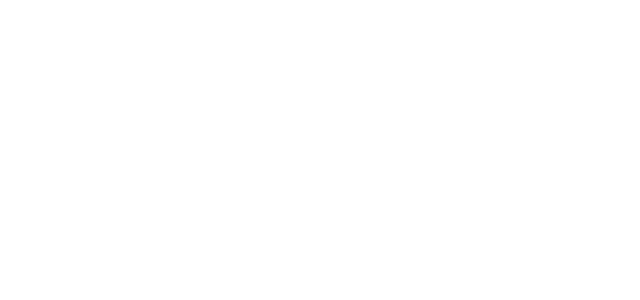
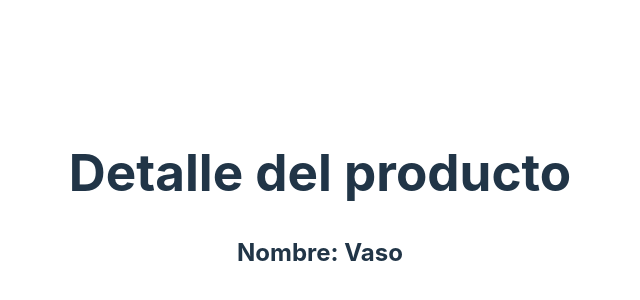
Before and after one commit to JuanGutierrez95/TrabajoPractico-React, a React (Vite) app: page / in a window 1280 px wide. Shown: the part 200-500 px from the top of the page, without its empty margins (320-960 px from the left). Built offline with nearby package versions, Linux system fonts and the light colour scheme.

Commit message:
trabajando en el componente App.jsx

```diff
--- a/src/App.jsx
+++ b/src/App.jsx
@@ -1,7 +1,14 @@
 import "./App.css";
+import ProductDetail from "./components/ProductDetail";
+
 
 function App() {
-  return <></>;
+  return <>
+  <h1>Detalle del producto</h1>
+  <div>
+    <ProductDetail/>
+  </div>
+  </>;
 }
 
 export default App;
```
